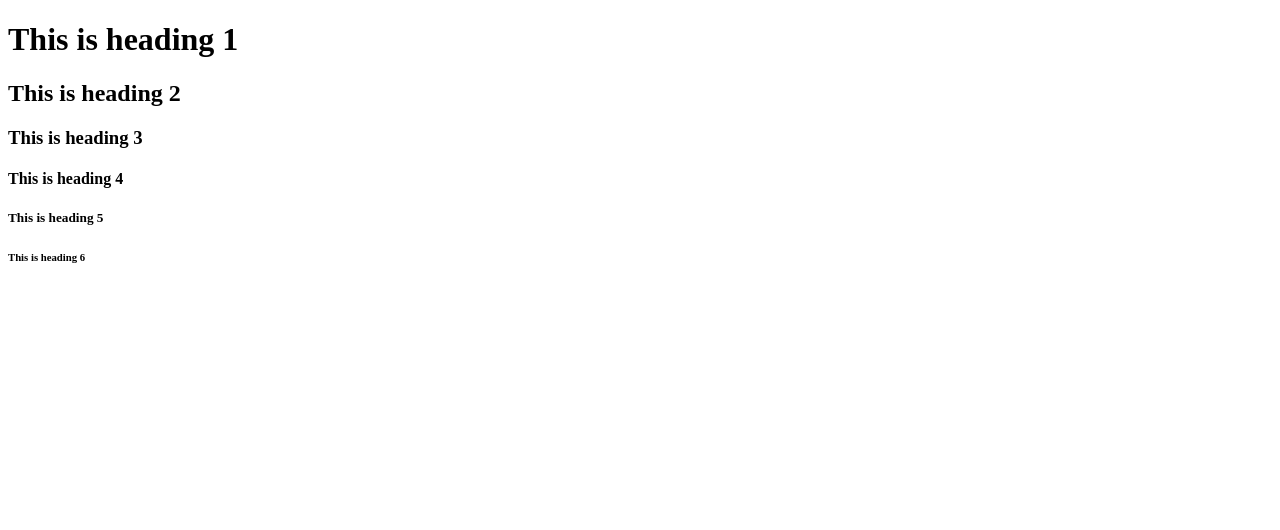
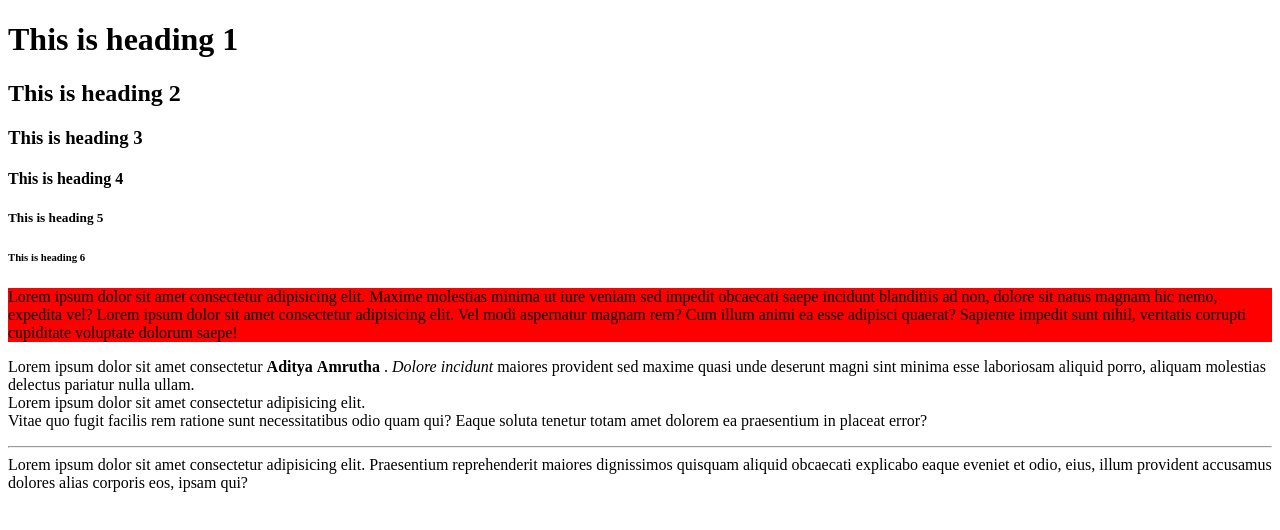
Before and after one commit to manoj633/HTML_revision, a plain HTML site: page index.html in a window 1280 px wide. Drawn offline with Linux system fonts and the light colour scheme.

Commit message:
Text formatting

```diff
--- a/index.html
+++ b/index.html
@@ -11,5 +11,32 @@
     <h4>This is heading 4</h4>
     <h5>This is heading 5</h5>
     <h6>This is heading 6</h6>
+
+    <p style="background-color: red">
+      Lorem ipsum dolor sit amet consectetur adipisicing elit. Maxime molestias
+      minima ut iure veniam sed impedit obcaecati saepe incidunt blanditiis ad
+      non, dolore sit natus magnam hic nemo, expedita vel? Lorem ipsum dolor sit
+      amet consectetur adipisicing elit. Vel modi aspernatur magnam rem? Cum
+      illum animi ea esse adipisci quaerat? Sapiente impedit sunt nihil,
+      veritatis corrupti cupiditate voluptate dolorum saepe!
+    </p>
+
+    <p>
+      Lorem ipsum dolor sit amet consectetur <strong>Aditya</strong>
+      <b>Amrutha</b> . <i>Dolore</i> <em>incidunt</em> maiores provident sed
+      maxime quasi unde deserunt magni sint minima esse laboriosam aliquid
+      porro, aliquam molestias delectus pariatur nulla ullam. <br />
+      Lorem ipsum dolor sit amet consectetur adipisicing elit. <br />
+      Vitae quo fugit facilis rem ratione sunt necessitatibus odio quam qui?
+      Eaque soluta tenetur totam amet dolorem ea praesentium in placeat error?
+
+      <hr>
+      Lorem ipsum dolor sit amet consectetur adipisicing elit. Praesentium
+      reprehenderit maiores dignissimos quisquam aliquid obcaecati explicabo
+      eaque eveniet et odio, eius, illum provident accusamus dolores alias
+      corporis eos, ipsam qui?
+    </p>
+
+
   </body>
 </html>
```
